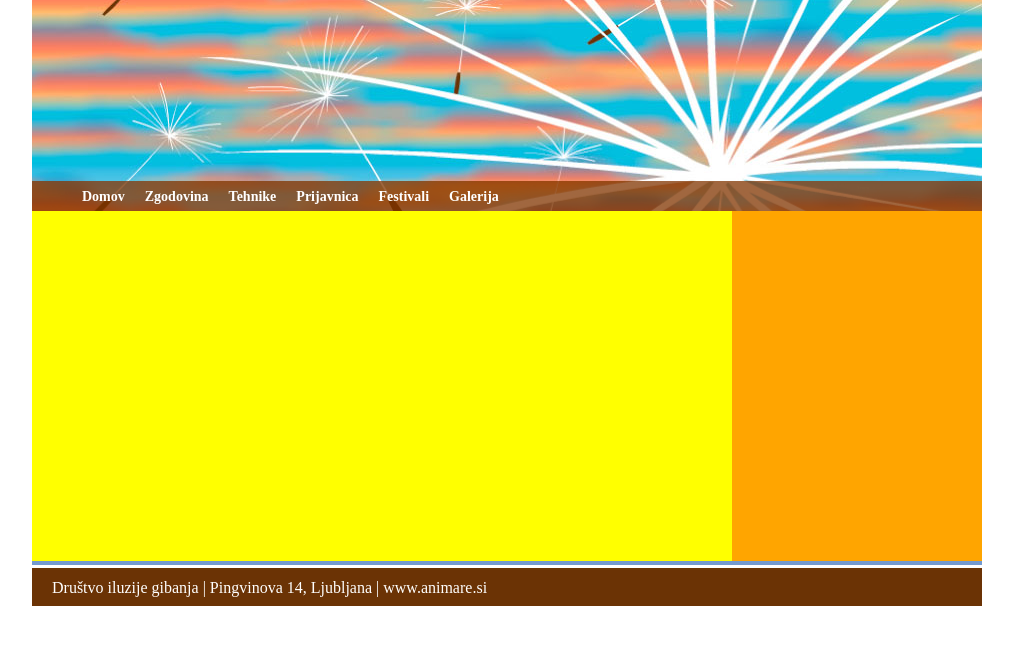
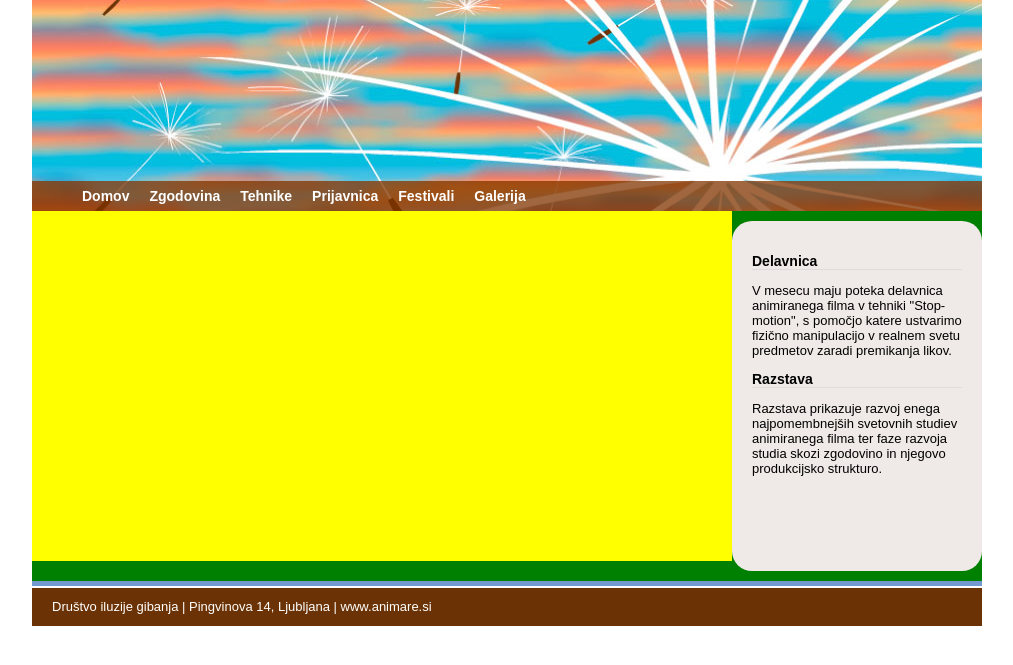
Before and after one commit to NejcKuhar/www.animare.si, a plain HTML site: page index.html in a window 1280 px wide. Shown: the part 119-784 px from the top of the page, without its empty margins (133-1146 px from the left). Drawn offline with Linux system fonts and the light colour scheme.

Commit message:
Oblikuj aside

```diff
--- a/index.html
+++ b/index.html
@@ -37,7 +37,13 @@
             </nav>
             <section id="Vsebina">
                 <article id="Clanek"></article>
-                <aside id="Sorodno"></aside>
+                <aside id="Sorodno">
+                	<h2>Delavnica</h2>
+<p>V mesecu maju poteka delavnica animiranega filma v tehniki "Stop-motion", s pomočjo katere ustvarimo fizično manipulacijo v realnem svetu predmetov zaradi premikanja likov.</p>
+
+					<h2>Razstava</h2>
+<p>Razstava prikazuje razvoj enega najpomembnejših svetovnih studiev animiranega filma ter faze razvoja studia skozi zgodovino in njegovo produkcijsko strukturo.</p>
+                </aside>
             </section>
             <footer id="Noga">
             	Društvo iluzije gibanja | Pingvinova 14, Ljubljana | <a href="http://www.animare.si" target="_blank">www.animare.si </a>
--- a/slogi.css
+++ b/slogi.css
@@ -1,6 +1,8 @@
 html,body {
 	margin: 0;
 	padding: 0;
+	font-family: Arial, tahoma, helvetica, sans-serif;
+	font-size: 13px;
 }
 #ZgornjaPasica{
 	width: 950px;
@@ -97,9 +99,19 @@ html,body {
 	width: 700px;
 }
 #Sorodno {
-	background-color: orange;
+	background-color: #efe9e7;
+	padding: 20px;
+	margin:10px 0;
+	box-sizing: border-box;
+	border-radius: 20px;
 	min-height:350px;
 	width: 250px;
+}
+h2 {
+	font-size: 14px;
+	font-weight: bold;
+	color: black;
+	border-bottom: 1px solid #ddd;
 }
 #Noga {
 	background-image: linear-gradient(to bottom, #739ad0 0, #739ad0 10%, #fff 10%, #fff 15%, #6b3305 15%, #6b3305 100%);
```
